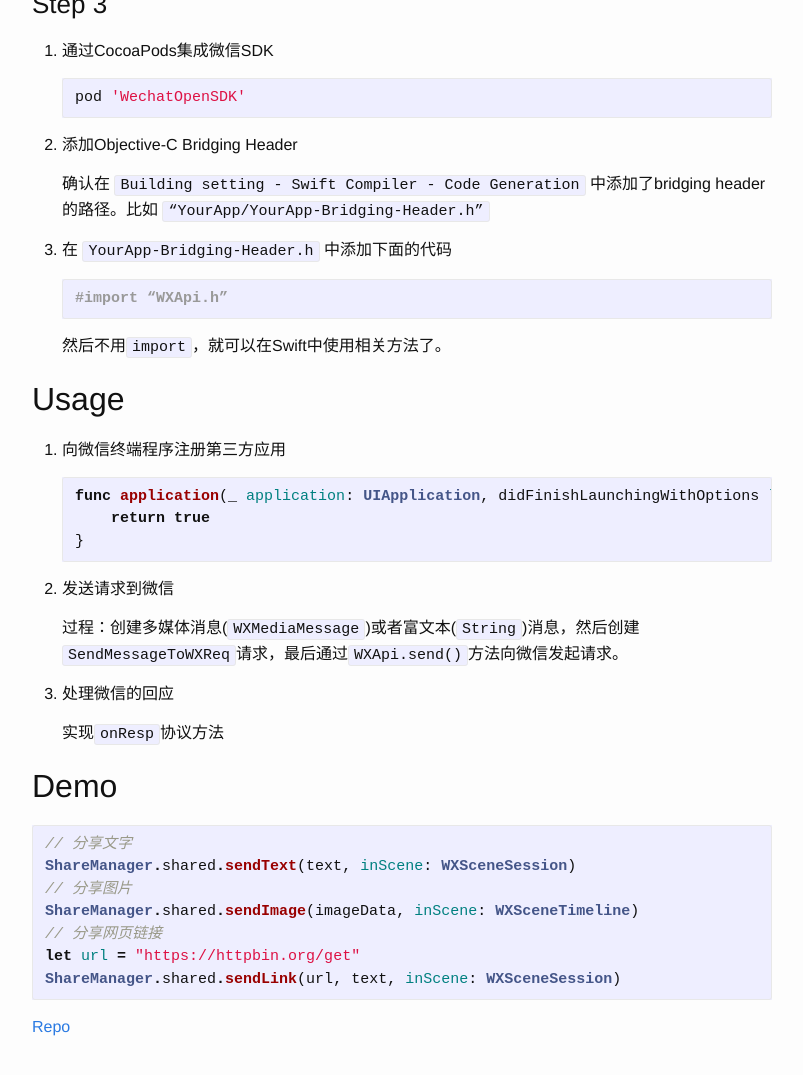
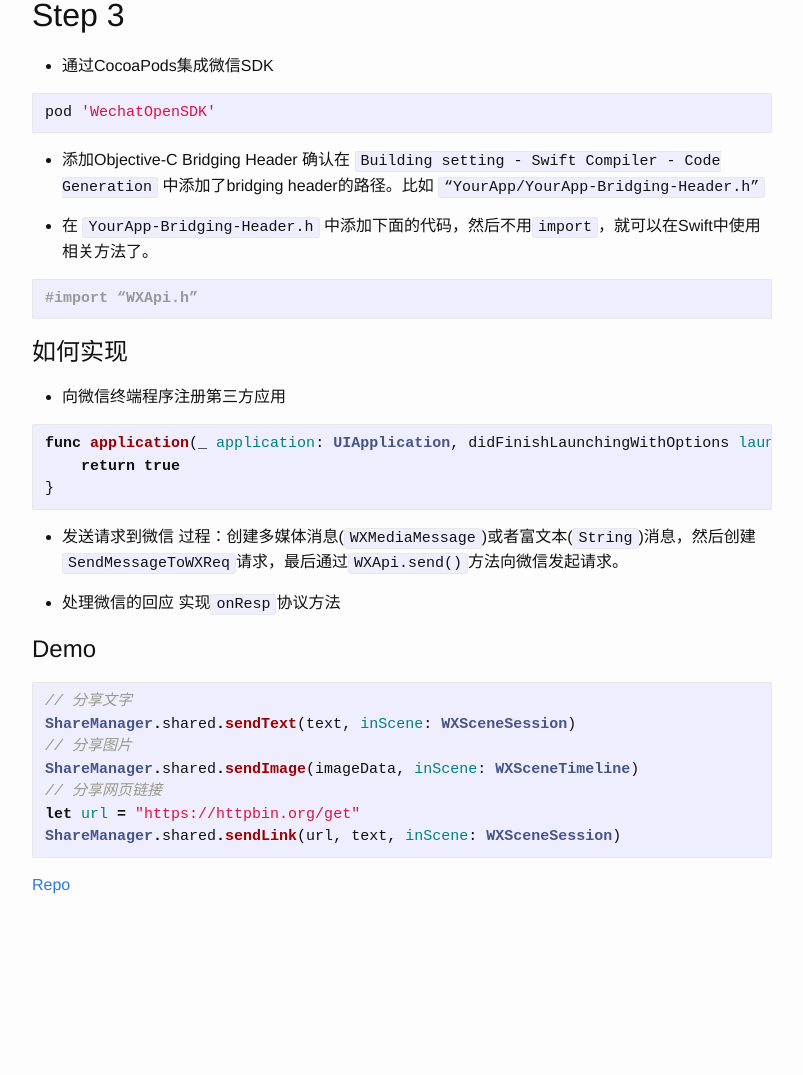
Before and after one commit to zchan0/zchan0.github.io, a Jekyll site: the page built from _posts/2017-04-20-wechat-share-swift-demo.md, in a window 1280 px wide and 1400 px high, scrolled down 1147 px, cut to the strip 301-1376 px from the top of the window. Shown: the whole strip, without its empty margins (238-1041 px from the left). Built offline with Jekyll 4.4.1, drawn with Linux system fonts in a browser that asks for light colours; comment, search, counter and statistics services are not loaded; after the commit the page ends 2405 px from its top, so only the background shows below that; some of the changed text lies outside the part shown.

Commit message:
update posts

````diff
--- a/_posts/2017-04-20-wechat-share-swift-demo.md
+++ b/_posts/2017-04-20-wechat-share-swift-demo.md
@@ -10,65 +10,53 @@ categories: notes iOS
 
 主要内容包括集成微信SDK的步骤，如何通过Swift调用，以及如何实现一次分享。Demo封装了一个ShareManager，可以快速实现分享文字、图片和链接到微信。
 
-## Installation
-
-### Step 1
-
+# 安装和配置
+## Step 1
 在[微信开放平台](https://open.weixin.qq.com/)注册应用程序ID，获得AppID。
 
->  *微信对新建的应用需要审核，审核需要7天。Demo里使用的是[WeDemo](https://github.com/Tencent/WeDemo)的AppID*
+> 微信对新建的应用需要审核，审核需要7天。Demo里使用的是[WeDemo](https://github.com/Tencent/WeDemo)的AppID
 
-### Step 2
+## Step 2
+* 添加URL schemes为AppID，这样微信可以回调起你的app。
 
-1. 添加URL schemes为AppID，这样微信可以回调起你的app。
+![](https://ww1.sinaimg.cn/large/006tNbRwgy1fea42f8zsjj318505gdgd.jpg)
 
-   ![](https://ww1.sinaimg.cn/large/006tNbRwgy1fea42f8zsjj318505gdgd.jpg)
+* 在info.plist中添加白名单，否则在没有安装微信的环境（比如模拟器）中会报错 `-canOpenURL: failed for URL`
 
-2. 在info.plist中添加白名单，否则在没有安装微信的环境（比如模拟器）中会报错 `-canOpenURL: failed for URL`
+![](https://ww4.sinaimg.cn/large/006tNbRwgy1fea42e7pg9j30mk01qdfx.jpg)
 
-   ![](https://ww4.sinaimg.cn/large/006tNbRwgy1fea42e7pg9j30mk01qdfx.jpg)
+## Step 3
+* 通过CocoaPods集成微信SDK
 
-### Step 3
+```bash
+pod 'WechatOpenSDK'
+```
 
-1. 通过CocoaPods集成微信SDK
+* 添加Objective-C Bridging Header
+    确认在 `Building setting - Swift Compiler - Code Generation` 中添加了bridging header的路径。比如 `“YourApp/YourApp-Bridging-Header.h”`
 
-   ```bash
-   pod 'WechatOpenSDK'
-   ```
+* 在 `YourApp-Bridging-Header.h` 中添加下面的代码，然后不用`import`，就可以在Swift中使用相关方法了。
 
-2. 添加Objective-C Bridging Header
+```objective-c
+#import “WXApi.h”
+```
 
-   确认在 `Building setting - Swift Compiler - Code Generation` 中添加了bridging header的路径。比如 `“YourApp/YourApp-Bridging-Header.h”`
+# 如何实现
+* 向微信终端程序注册第三方应用
 
-3. 在 `YourApp-Bridging-Header.h` 中添加下面的代码
+```swift
+func application(_ application: UIApplication, didFinishLaunchingWithOptions launchOptions: [UIApplicationLaunchOptionsKey: Any]?) -> Bool {        		WXApi.registerApp("APP-ID")
+    return true
+}
+```
 
+* 发送请求到微信
+    过程：创建多媒体消息(`WXMediaMessage`)或者富文本(`String`)消息，然后创建`SendMessageToWXReq`请求，最后通过`WXApi.send()`方法向微信发起请求。
 
-   ```objective-c
-   #import “WXApi.h”
-   ```
+* 处理微信的回应
+    实现`onResp`协议方法
 
-   然后不用`import`，就可以在Swift中使用相关方法了。
-
-## Usage
-
-1. 向微信终端程序注册第三方应用
-
-   ```swift
-   func application(_ application: UIApplication, didFinishLaunchingWithOptions launchOptions: [UIApplicationLaunchOptionsKey: Any]?) -> Bool {        		WXApi.registerApp("APP-ID")
-       return true
-   }
-   ```
-
-2. 发送请求到微信
-
-   过程：创建多媒体消息(`WXMediaMessage`)或者富文本(`String`)消息，然后创建`SendMessageToWXReq`请求，最后通过`WXApi.send()`方法向微信发起请求。
-
-3. 处理微信的回应
-
-   实现`onResp`协议方法
-
-## Demo
-
+# Demo
 ```swift
 // 分享文字
 ShareManager.shared.sendText(text, inScene: WXSceneSession)
````
Also changed, not shown: _posts/2015-12-07-cross-gfw-in-terminal.md (+7 -5 lines).
